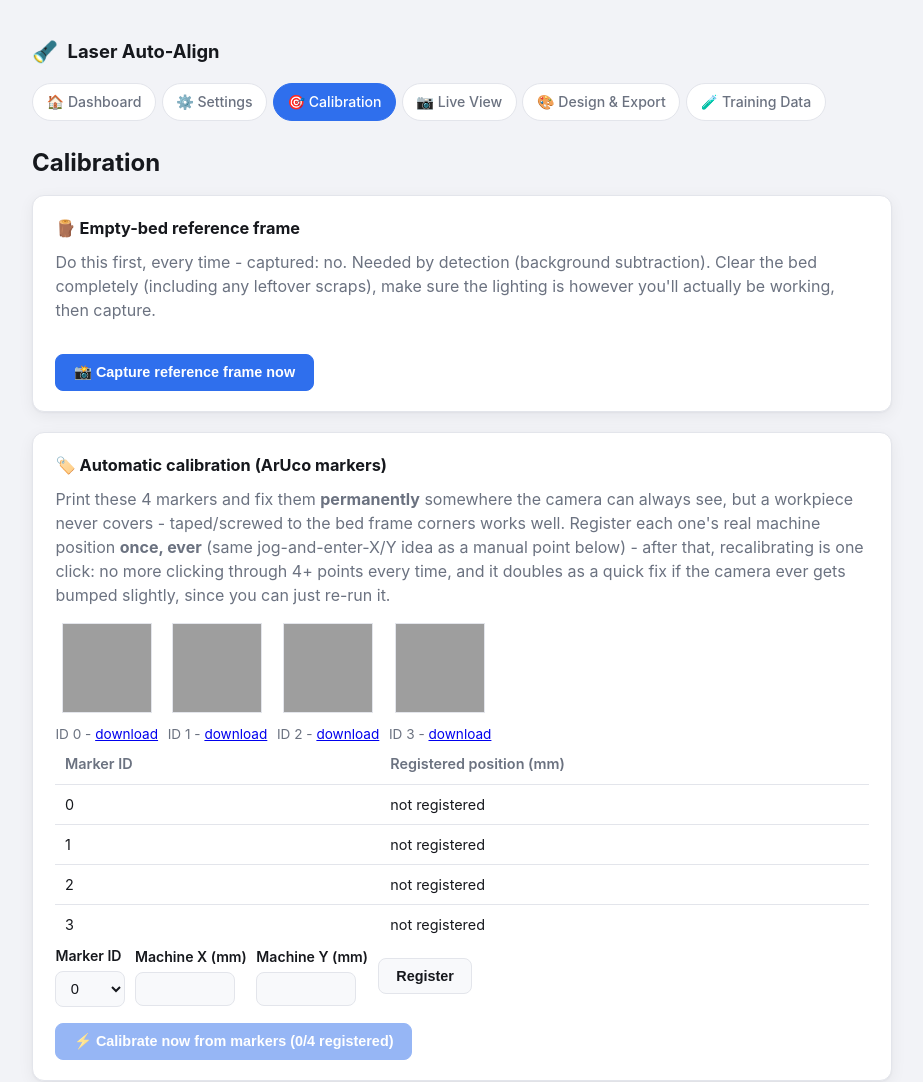
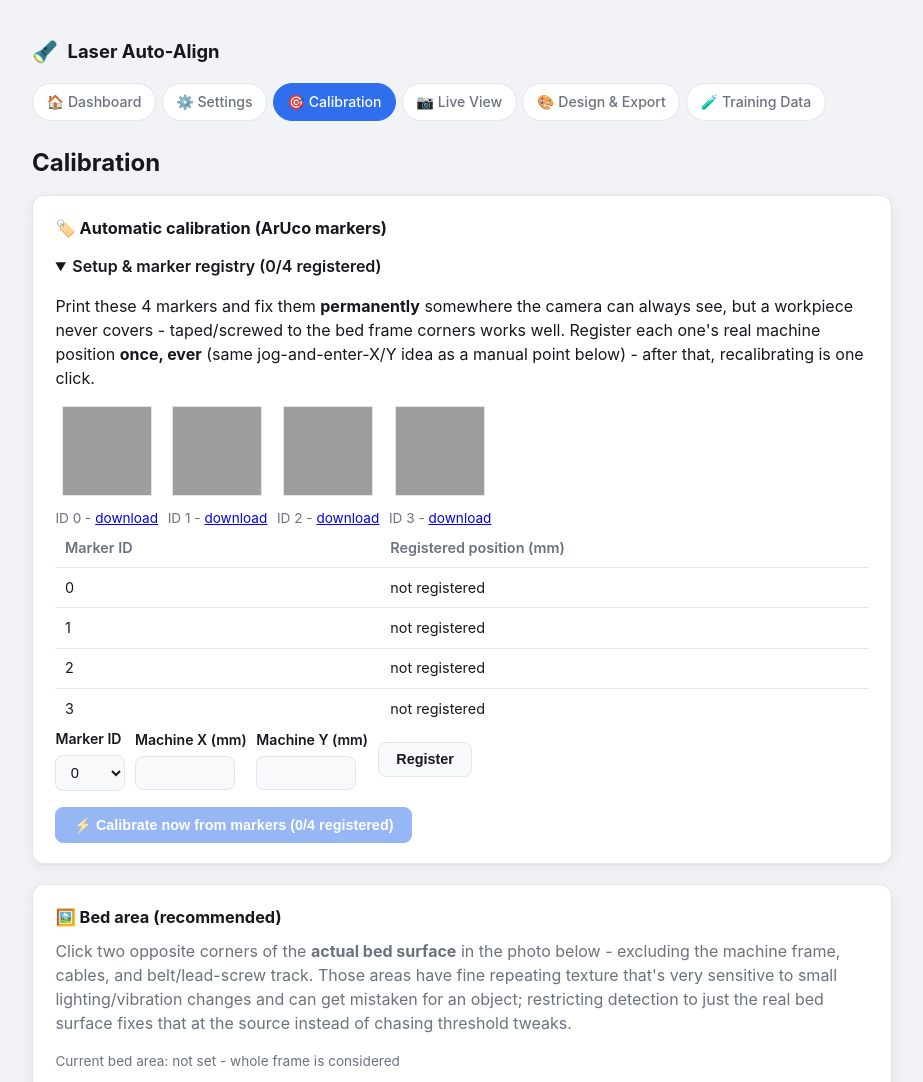
Before and after one commit to saleh-sabti/laser-eye, a Flask app: page /calibration in a window 1280 px wide. Shown: the top 1082 px of the page, without its empty margins (178-1101 px from the left). Run offline with Flask 3, Linux system fonts and the light colour scheme; grey boxes are pictures that could not be loaded.

Commit message:
Collapse ArUco setup instructions by default, move reference frame capture to Live View
The ArUco marker explanation/registry/registration form only matters
during one-time setup, so it's now collapsed in a <details> element
(auto-open only while fewer than 4 markers are registered) instead of
always taking up the whole Calibration page. The "Calibrate now" button
stays visible outside it either way.

The empty-bed reference frame card moves to the Live View page, since
that's where you're already looking at the camera feed to judge whether
the bed is actually clear before capturing.

```diff
--- a/app.py
+++ b/app.py
@@ -352,7 +352,7 @@ def grbl_position():
 
 @app.route("/live")
 def live_page():
-    return render_template("live.html")
+    return render_template("live.html", has_reference=detection.has_reference_frame())
 
 
 @app.route("/training")
--- a/templates/calibration.html
+++ b/templates/calibration.html
@@ -3,23 +3,15 @@
 <h1>Calibration</h1>
 
 <div class="card">
-  <h2>🪵 Empty-bed reference frame</h2>
-  <p>Do this first, every time - captured: {{ "yes" if has_reference else "no" }}. Needed
-  by detection (background subtraction). Clear the bed completely (including any leftover
-  scraps), make sure the lighting is however you'll actually be working, then capture.</p>
-  <form method="post" action="{{ url_for('calibration_capture_reference') }}">
-    <button type="submit" class="btn primary">📸 Capture reference frame now</button>
-  </form>
-</div>
+  <h2>🏷️ Automatic calibration (ArUco markers)</h2>
 
-<div class="card">
-  <h2>🏷️ Automatic calibration (ArUco markers)</h2>
+  <details {{ "open" if aruco_markers|length < aruco_min_required }}>
+    <summary style="cursor:pointer; font-weight:600;">Setup &amp; marker registry ({{ aruco_markers|length }}/{{ aruco_min_required }} registered)</summary>
+
     <p>Print these 4 markers and fix them <strong>permanently</strong> somewhere the camera
     can always see, but a workpiece never covers - taped/screwed to the bed frame corners
     works well. Register each one's real machine position <strong>once, ever</strong> (same
-  jog-and-enter-X/Y idea as a manual point below) - after that, recalibrating is one click:
-  no more clicking through 4+ points every time, and it doubles as a quick fix if the
-  camera ever gets bumped slightly, since you can just re-run it.</p>
+    jog-and-enter-X/Y idea as a manual point below) - after that, recalibrating is one click.</p>
 
     <div class="btn-row">
       {% for i in range(4) %}
@@ -59,6 +51,7 @@
         <button type="submit" class="btn" style="margin:0;">Register</button>
       </div>
     </form>
+  </details>
 
   <div class="btn-row">
     <form method="post" action="{{ url_for('aruco_calibrate_now') }}">
```
Also changed, not shown: templates/live.html (+11 -0 lines). Lines whose indentation alone changed are shown as unchanged.
